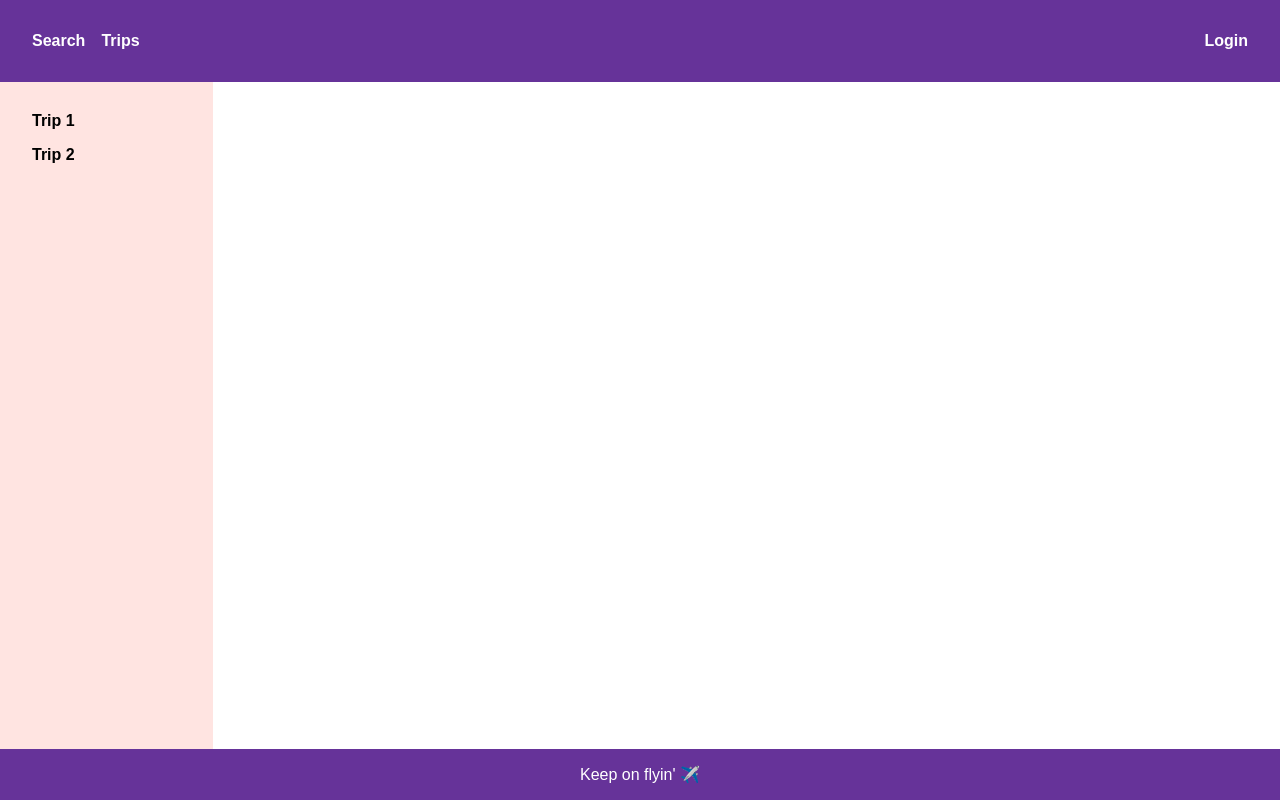
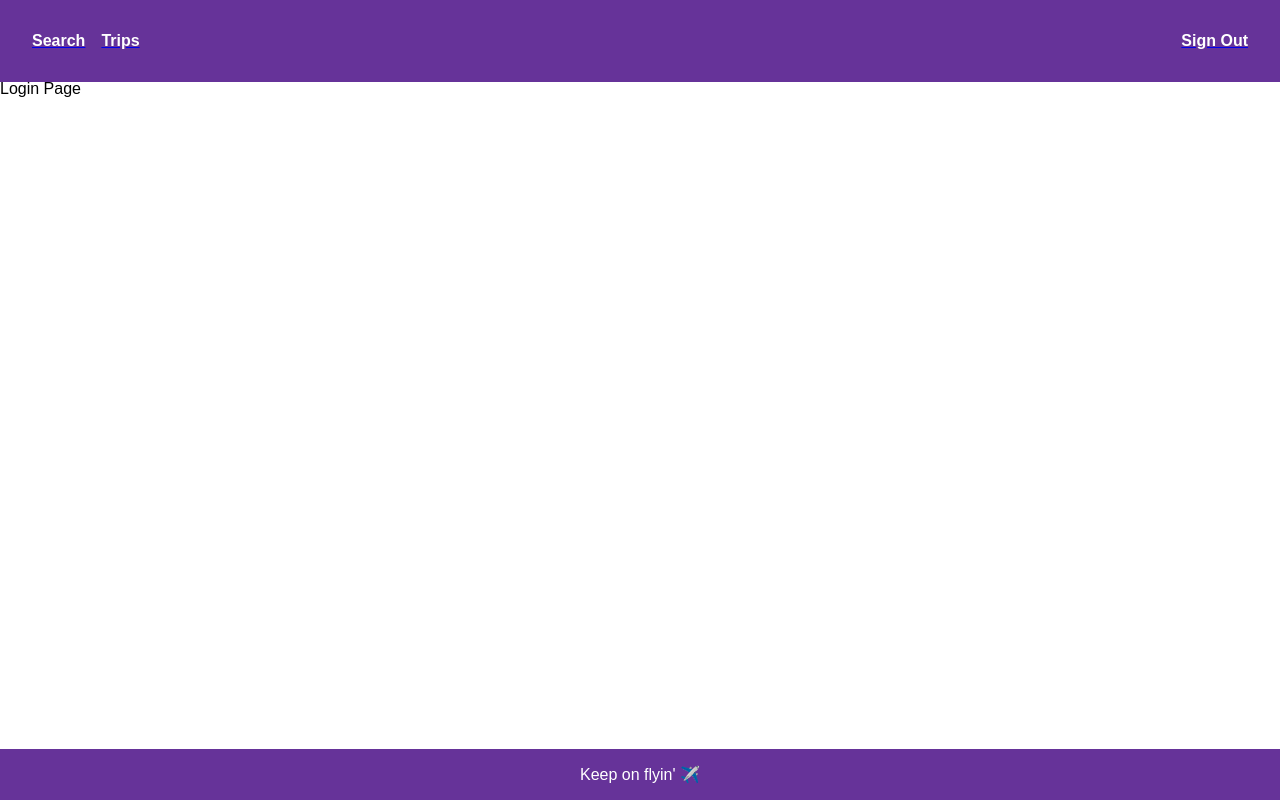
Before and after one commit to flightgenie/flightgenie, a React app: page /login in a window 1280 px wide. Built offline with nearby package versions, Linux system fonts and the light colour scheme.

Commit message:
added routes

```diff
--- a/src/components/App.tsx
+++ b/src/components/App.tsx
@@ -5,16 +5,21 @@ import Login from './Login';
 import Search from './Search';
 import Trips from './Trips';
 import { Main, Nav, Footer } from '../utils';
+import { BrowserRouter as Router, Route, Link } from "react-router-dom";
 
 const App: React.FC = (props: any): JSX.Element => {
   return (
+    <Router>
     <div id="App">
       <Nav />
       <Main>
-        <Trips />
+        <Route path = '/trips' component = {Trips} />
+        <Route path = '/search' component = {Search} />
+        <Route exact path = '/login' component = {Login} />
         <Footer />
       </Main>
     </div>
+    </Router>
   );
 };
 export default App;
--- a/src/components/Login.tsx
+++ b/src/components/Login.tsx
@@ -1,6 +1,6 @@
 import React from 'react';
 
 const Login: React.FC = (props: any): JSX.Element => {
-  return <div id="Login"></div>;
+  return <div id="Login">Login Page</div>;
 };
 export default Login;
--- a/src/utils/elements/Nav.tsx
+++ b/src/utils/elements/Nav.tsx
@@ -1,16 +1,17 @@
 import React from 'react';
 import styled from 'styled-components';
 import { brandPrimary, brandSecondary, white } from '../';
+import { Link } from 'react-router-dom';
 
 const Nav: React.FC = (props: any): JSX.Element => {
   return (
     <NavContainer>
       <ul className="main-nav">
-        <li>Search</li>
-        <li>Trips</li>
+        <Link to = '/search'><li>Search</li></Link>
+        <Link to = '/trips'><li>Trips</li></Link>
       </ul>
       <ul className="auth">
-        <li>Login</li>
+        <Link to = 'login'><li>Sign Out</li></Link>
       </ul>
     </NavContainer>
   );
```
Also changed, not shown: 1 other file (tests, documents, lock files or other folders).
